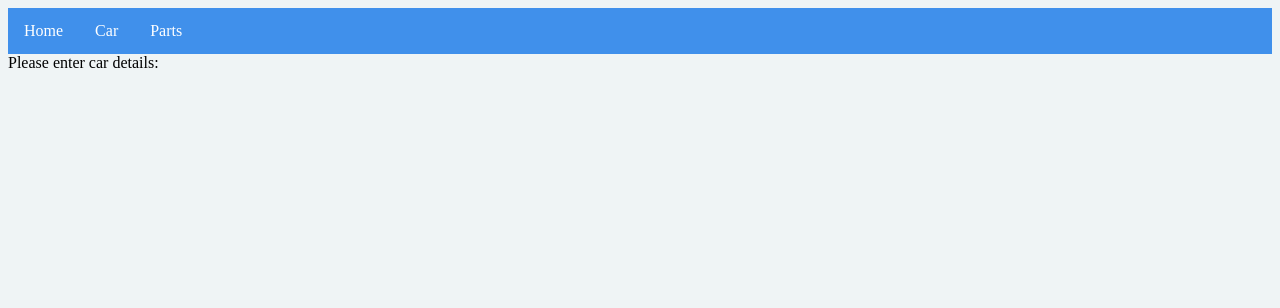
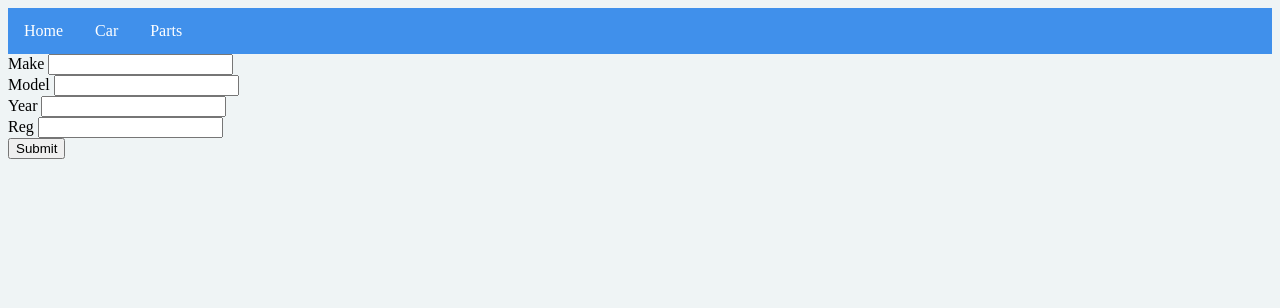
Before and after one commit to zedz65/myproject, a Flask app: template application/templates/car.html in a window 1280 px wide. Shown: the top 308 px of the page. Run offline with Flask 2, Linux system fonts and the light colour scheme; the template is opened without the code that fills it: most values are stand-ins (such as "Sample title", 1, 10 or a date in 2020); form fields are guessed from the names that the template uses; parts of the project's set-up code (start-up, migrations or seed data) failed here and were passed over.

Commit message:
form to car html

```diff
--- a/application/templates/car.html
+++ b/application/templates/car.html
@@ -1,4 +1,21 @@
 {% extends "layout.html" %}
 {% block body_content %}
-    <p1> Please enter car details: </p1>
+    <div class='form'>
+        <form method='POST' action=''>
+            {{ form.hidden_tag() }}
+            {{ form.make.label }}
+            {{ form.make }}
+            <br>
+            {{ form.model.label }}
+            {{ form.model }}
+            <br>
+            {{ form.year.label }}
+            {{ form.year }}
+            <br>
+            {{ form.reg.label }}
+            {{ form.reg }}
+            <br>
+            {{ form.submit }}
+        </form>
+    </div>
 {% endblock %}
```
